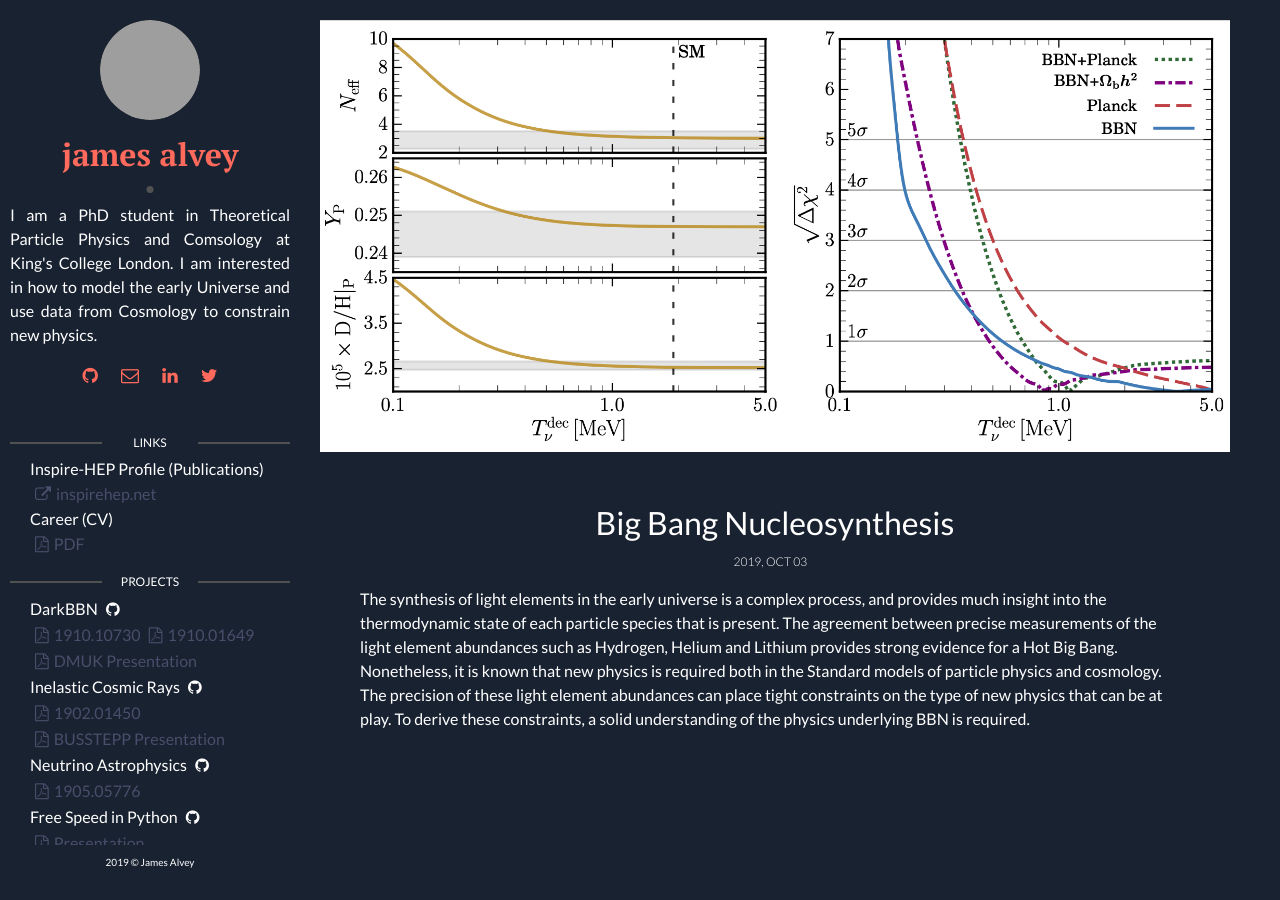
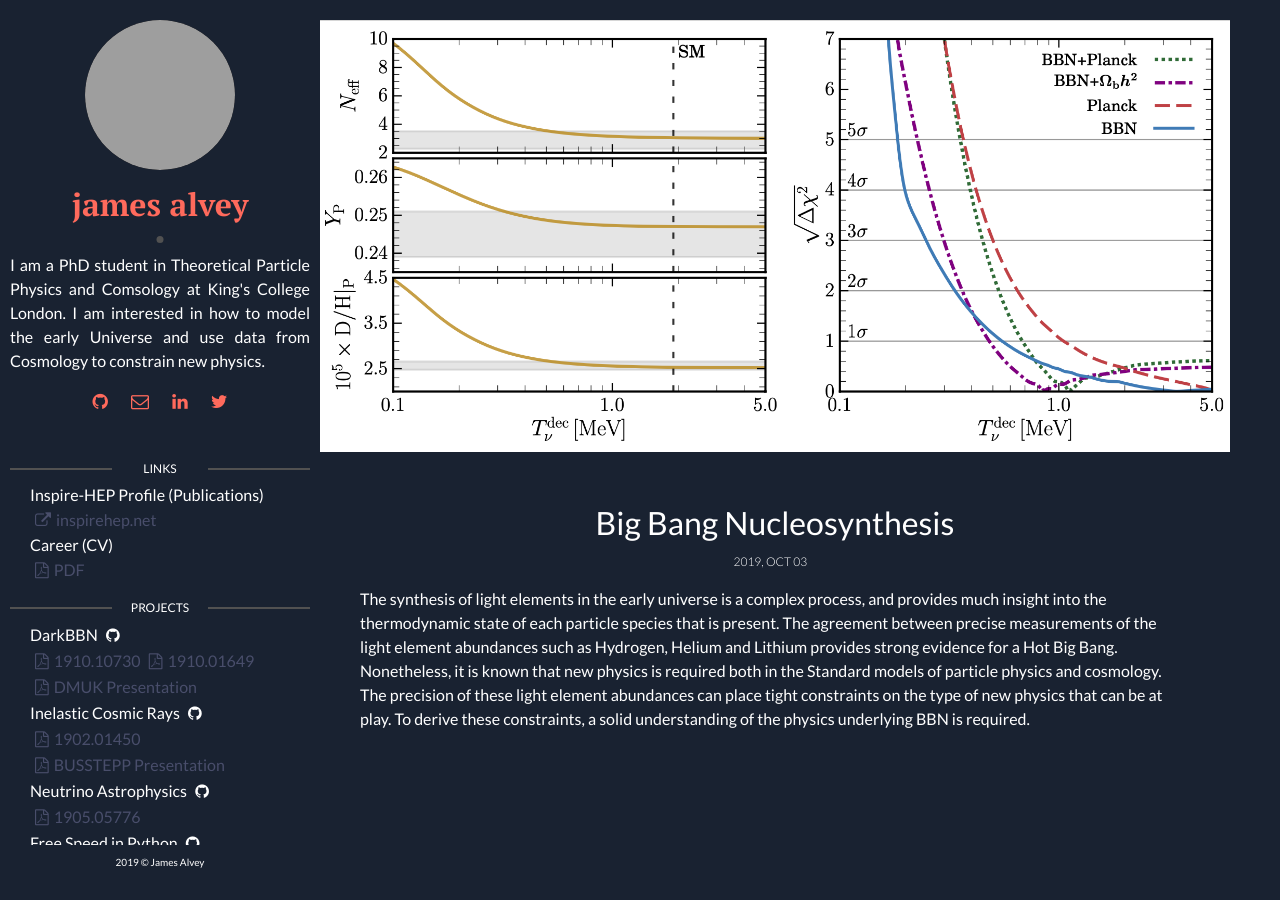
Before and after one commit to james-alvey-42/james-alvey-42.github.io, a Jekyll site: the page built from _posts/2019-10-03-bbn.md, in a window 1280 px wide. Built offline with Jekyll 4.4.1, drawn with Linux system fonts in a browser that asks for light colours; grey boxes are pictures that could not be loaded.

Commit message:
Resized cover image

```diff
--- a/_layouts/default.html
+++ b/_layouts/default.html
@@ -1,7 +1,7 @@
 <!DOCTYPE html>
 <html lang="en">
 {% include head.html %}
-<body>
+<body">
 
   <div class="wrapper">
     {{ content }}
--- a/_layouts/main.html
+++ b/_layouts/main.html
@@ -3,7 +3,7 @@ layout: default
 ---
 
 <aside class="sidebar">
-  <header style="overflow-y: scroll; scrollbar-width: none;">
+  <header style="overflow-y: scroll;">
     <div class="about">
       <div class="cover-author-image">
         <a href="{{site.baseurl}}/"><img src="{{site.baseurl}}/assets/img/{% if site.author-img %}{{site.author-img}}{% endif %}" alt="{{site.author}}"></a>
--- a/assets/css/main.css
+++ b/assets/css/main.css
@@ -935,6 +935,10 @@ table tfoot td {
   font-size: 14px;
 }
 
+.scrollable-element {
+  scrollbar-width: thin;
+}
+
 .wrapper {
   max-width: 1250px;
   position: relative;
@@ -982,7 +986,7 @@ table tfoot td {
   top: 0;
   left: 0;
   bottom: 0;
-  width: 300px;
+  width: 320px;
   height: 100%;
   padding: 20px 10px;
   background-color: var(--sidebar-color);
@@ -994,8 +998,8 @@ table tfoot td {
 }
 
 .about .cover-author-image {
-  width: 100px;
-  height: 100px;
+  width: 150px;
+  height: 150px;
   margin: 0 auto 10px;
   -webkit-border-radius: 100%;
           border-radius: 100%;
@@ -1569,8 +1573,8 @@ a.newer-posts:hover {
     margin: 10px auto auto;
   }
   .about img {
-    width: 100px;
-    height: 100px;
+    width: 150px;
+    height: 150px;
     -webkit-border-radius: 100%;
             border-radius: 100%;
     margin-bottom: 10px;
```
Also changed, not shown: 9 other files.
